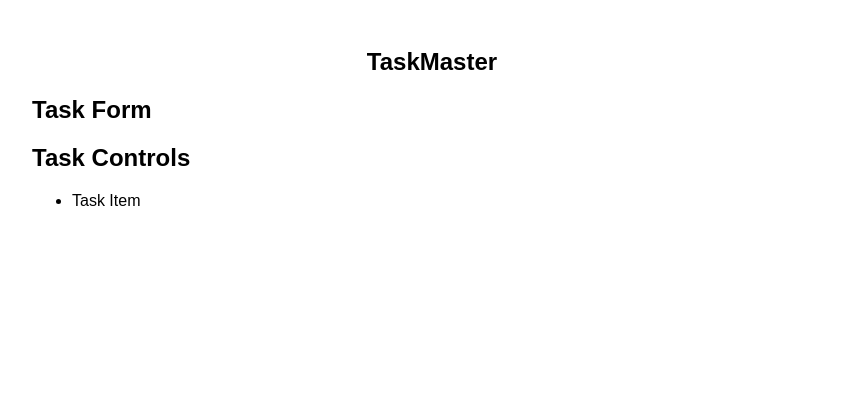
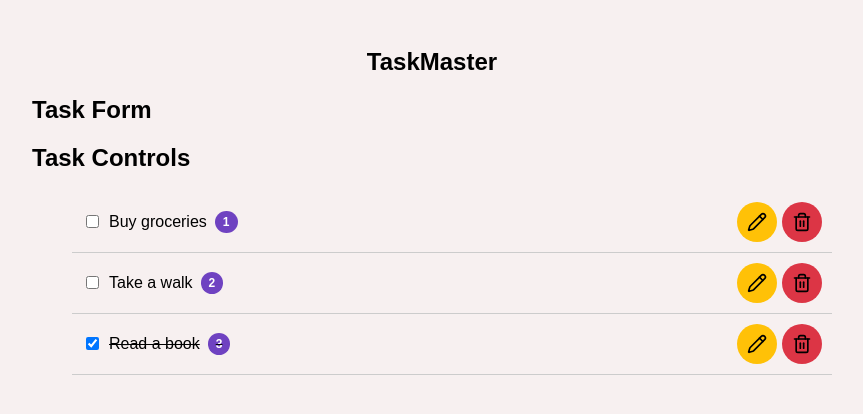
Before and after one commit to GlynWDavies-2022/task-master, a React (Vite) app: page / in a window 1280 px wide. Shown: the top 414 px of the page, without its empty margins (208-1071 px from the left). Built offline with nearby package versions, Linux system fonts and the light colour scheme.

Commit message:
Created TaskList and TaskItem components.

```diff
--- a/index.html
+++ b/index.html
@@ -1,13 +1,21 @@
 <!doctype html>
 <html lang="en">
+
 <head>
   <meta charset="UTF-8" />
   <link rel="icon" type="image/svg+xml" href="/favicon.svg" />
   <meta name="viewport" content="width=device-width, initial-scale=1.0" />
   <title>task-master</title>
+  <style>
+    body {
+      background-color: #F7F0F0;
+    }
+  </style>
 </head>
+
 <body>
   <div id="root"></div>
   <script type="module" src="/src/main.jsx"></script>
 </body>
+
 </html>
--- a/package.json
+++ b/package.json
@@ -10,6 +10,7 @@
     "preview": "vite preview"
   },
   "dependencies": {
+    "lucide-react": "^1.52.0",
     "react": "^19.2.8",
     "react-dom": "^19.2.8"
   },
--- a/src/App.jsx
+++ b/src/App.jsx
@@ -1,3 +1,5 @@
+import { useState } from 'react';
+
 import './App.css';
 
 import TaskControls from './components/TaskControls';
@@ -5,6 +7,27 @@ import TaskForm from './components/TaskForm';
 import TaskList from './components/TaskList';
 
 function App() {
+    const [tasks, setTasks] = useState([
+        {
+            id: 1,
+            text: 'Buy groceries',
+            priority: 1,
+            done: false,
+        },
+        {
+            id: 2,
+            text: 'Take a walk',
+            priority: 2,
+            done: false,
+        },
+        {
+            id: 3,
+            text: 'Read a book',
+            priority: 3,
+            done: true,
+        },
+    ]);
+
     return (
         <div
             style={{
@@ -16,7 +39,7 @@ function App() {
             <h2 style={{ textAlign: 'center' }}>TaskMaster</h2>
             <TaskForm />
             <TaskControls />
-            <TaskList />
+            <TaskList tasks={tasks} />
         </div>
     );
 }
--- a/src/components/TaskItem.jsx
+++ b/src/components/TaskItem.jsx
@@ -1,5 +1,73 @@
-const TaskItem = () => {
-    return <li>Task Item</li>;
+import { Trash, Pencil } from 'lucide-react';
+
+const TaskItem = ({ task }) => {
+    return (
+        <>
+            <div
+                style={{
+                    alignItems: 'center',
+                    display: 'flex',
+                    flexGrow: 1,
+                }}>
+                <input type='checkbox' checked={task.done} style={{ marginRight: '10px' }} />
+                <span
+                    style={{
+                        alignItems: 'center',
+                        display: 'flex',
+                        flexGrow: 1,
+                        gap: '8px',
+                        textDecoration: task.done ? 'line-through' : 'none',
+                    }}>
+                    {task.text}
+                    <span
+                        style={{
+                            backgroundColor: '#6f42c1',
+                            borderRadius: '50%',
+                            color: '#fff',
+                            display: 'inline-block',
+                            fontSize: '12px',
+                            fontWeight: 'bold',
+                            padding: '4px 8px',
+                            textAlign: 'center',
+                        }}>
+                        {task.priority}
+                    </span>
+                </span>
+            </div>
+            <div
+                style={{
+                    display: 'flex',
+                    gap: '5px',
+                }}>
+                <button
+                    style={{
+                        border: 'none',
+                        borderRadius: '50%',
+                        backgroundColor: '#ffc107',
+                        color: '#000',
+                        cursor: 'pointer',
+                        height: '40px',
+                        padding: '10px',
+                        width: '40px',
+                    }}>
+                    <Pencil size={20} />
+                </button>
+                <button
+                    style={{
+                        border: 'none',
+                        borderRadius: '50%',
+                        backgroundColor: '#dc3545',
+                        color: '#000',
+                        cursor: 'pointer',
+                        height: '40px',
+                        padding: '10px',
+                        width: '40px',
+                    }}>
+                    <Trash size={20} />
+                </button>
+            </div>
+        </>
+    );
 };
 
 export default TaskItem;
--- a/src/components/TaskList.jsx
+++ b/src/components/TaskList.jsx
@@ -1,9 +1,22 @@
+import ListItem from './TaskItem';
 import TaskItem from './TaskItem';
 
-const TaskList = () => {
+const TaskList = ({ tasks }) => {
     return (
         <ul>
-            <TaskItem />
+            {tasks.map((task) => (
+                <li
+                    style={{
+                        alignItems: 'center',
+                        borderBottom: '1px solid #ccc',
+                        display: 'flex',
+                        gap: '10px',
+                        justifyContent: 'space-between',
+                        padding: '10px',
+                    }}>
+                    <TaskItem task={task} />
+                </li>
+            ))}
         </ul>
     );
 };
```
Also changed, not shown: 1 other file (tests, documents, lock files or other folders). Lines whose indentation alone changed are shown as unchanged.
